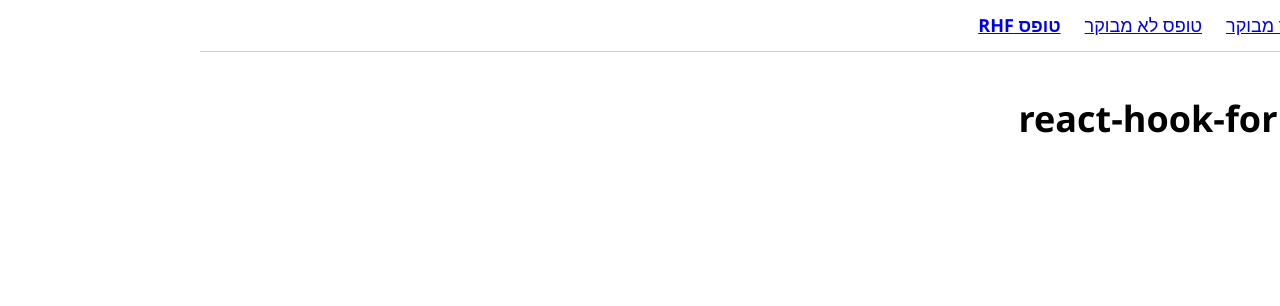
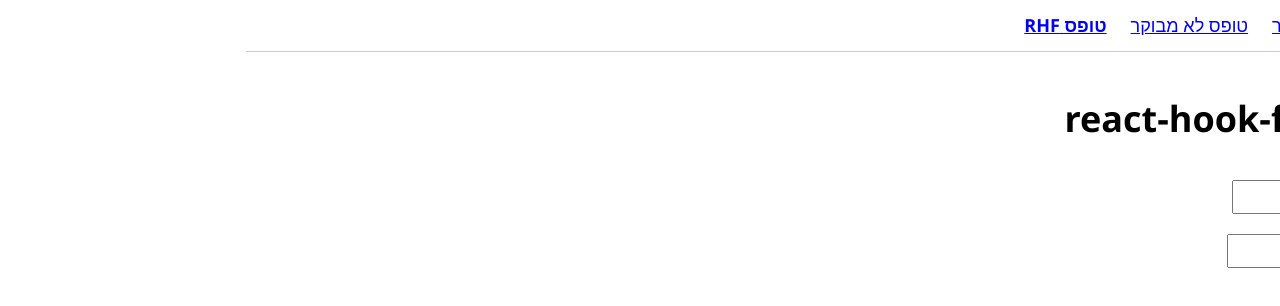
Before and after one commit to Hadas-Codes/recipes-app, a React (Vite) app: page /login/rhf in a window 1280 px wide. Shown: the top 306 px of the page. Built offline with nearby package versions, Linux system fonts and the light colour scheme.

Commit message:
step 4 - react-hook-form

```diff
--- a/package.json
+++ b/package.json
@@ -12,8 +12,11 @@
     "preview": "vite preview"
   },
   "dependencies": {
+    "@hookform/resolvers": "^7.0.6",
+    "joi": "^18.3.2",
     "react": "^19.2.7",
     "react-dom": "^19.2.7",
+    "react-hook-form": "^7.92.0",
     "react-router": "^8.0.0"
   },
   "devDependencies": {
--- a/src/pages/LoginRhf.jsx
+++ b/src/pages/LoginRhf.jsx
@@ -1,3 +1,52 @@
+import { useState } from "react";
+import { useForm } from "react-hook-form";
+import { joiResolver } from "@hookform/resolvers/joi";
+import { useNavigate } from "react-router";
+import { schema } from "../utils/schema";
+import { login } from "../services/auth";
+
 export default function LoginRhf() {
-  return <h1>טופס עם react-hook-form</h1>;
+  const navigate = useNavigate();
+  const [generalError, setGeneralError] = useState("");
+
+  const {
+    register,
+    handleSubmit,
+    formState: { errors },
+  } = useForm({
+    resolver: joiResolver(schema),
+    mode: "onTouched",
+    defaultValues: { email: "chef@recipes.com", password: "" },
+  });
+
+  function onSubmit(data) {
+    const user = login(data);
+    if (!user) {
+      setGeneralError("אימייל או סיסמה שגויים");
+      return;
+    }
+    navigate("/recipes");
+  }
+
+  return (
+    <form onSubmit={handleSubmit(onSubmit)}>
+      <h1>טופס עם react-hook-form</h1>
+
+      <div>
+        <label htmlFor="email">אימייל</label>
+        <input id="email" {...register("email")} />
+        {errors.email && <p style={{ color: "red" }}>{errors.email.message}</p>}
+      </div>
+
+      <div>
+        <label htmlFor="password">סיסמה</label>
+        <input id="password" type="password" {...register("password")} />
+        {errors.password && <p style={{ color: "red" }}>{errors.password.message}</p>}
+      </div>
+
+      {generalError && <p style={{ color: "red" }}>{generalError}</p>}
+
+      <button type="submit">התחברי</button>
+    </form>
+  );
 }
--- /dev/null
+++ b/src/utils/schema.js
@@ -0,0 +1,18 @@
+import Joi from "joi";
+
+export const schema = Joi.object({
+  email: Joi.string()
+    .email({ tlds: { allow: false } })
+    .required()
+    .messages({
+      "string.empty": "אימייל הוא שדה חובה",
+      "string.email": "כתובת האימייל אינה תקינה",
+    }),
+  password: Joi.string()
+    .min(6)
+    .required()
+    .messages({
+      "string.empty": "סיסמה היא שדה חובה",
+      "string.min": "הסיסמה חייבת להכיל לפחות 6 תווים",
+    }),
+});
```
Also changed, not shown: 1 other file (tests, documents, lock files or other folders).
